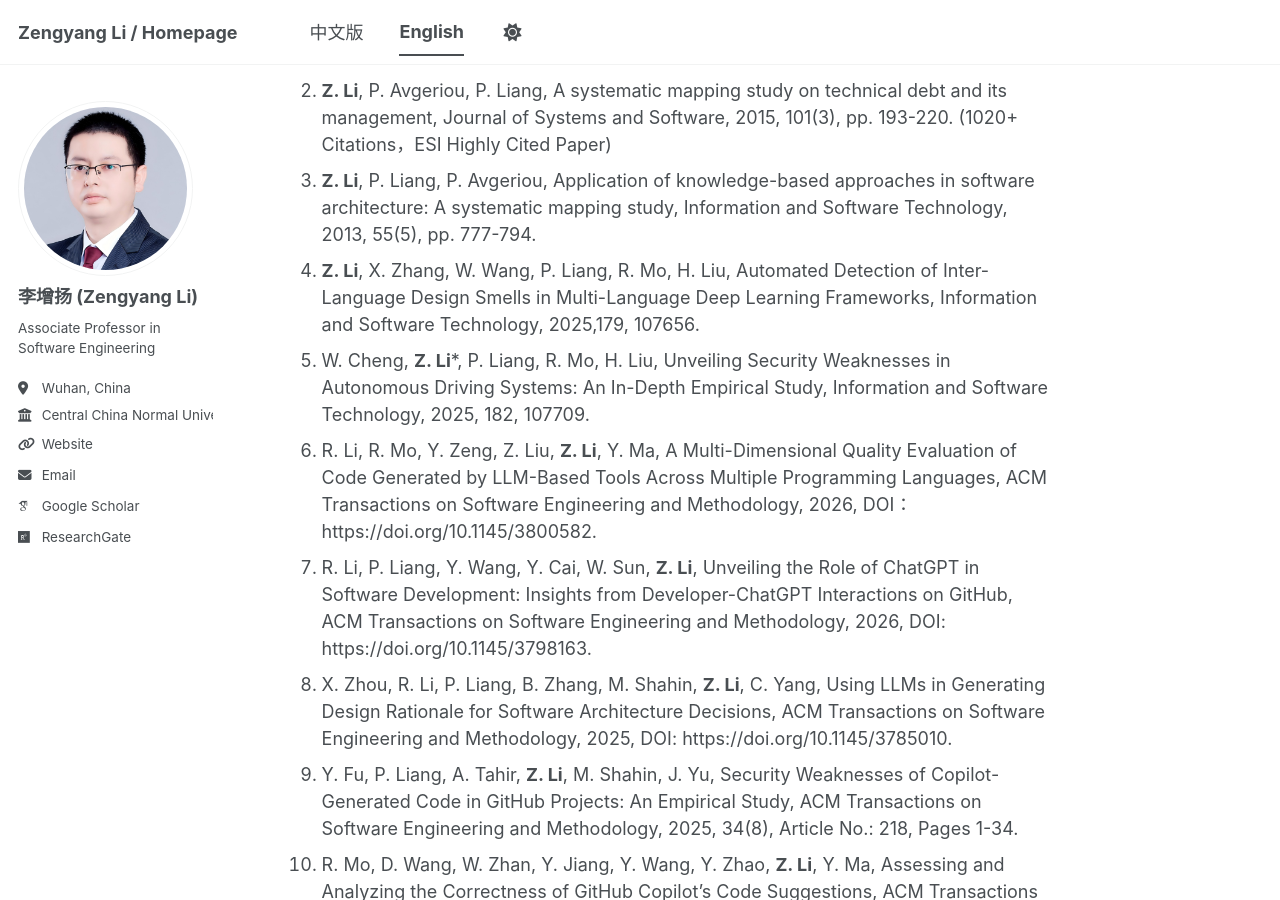
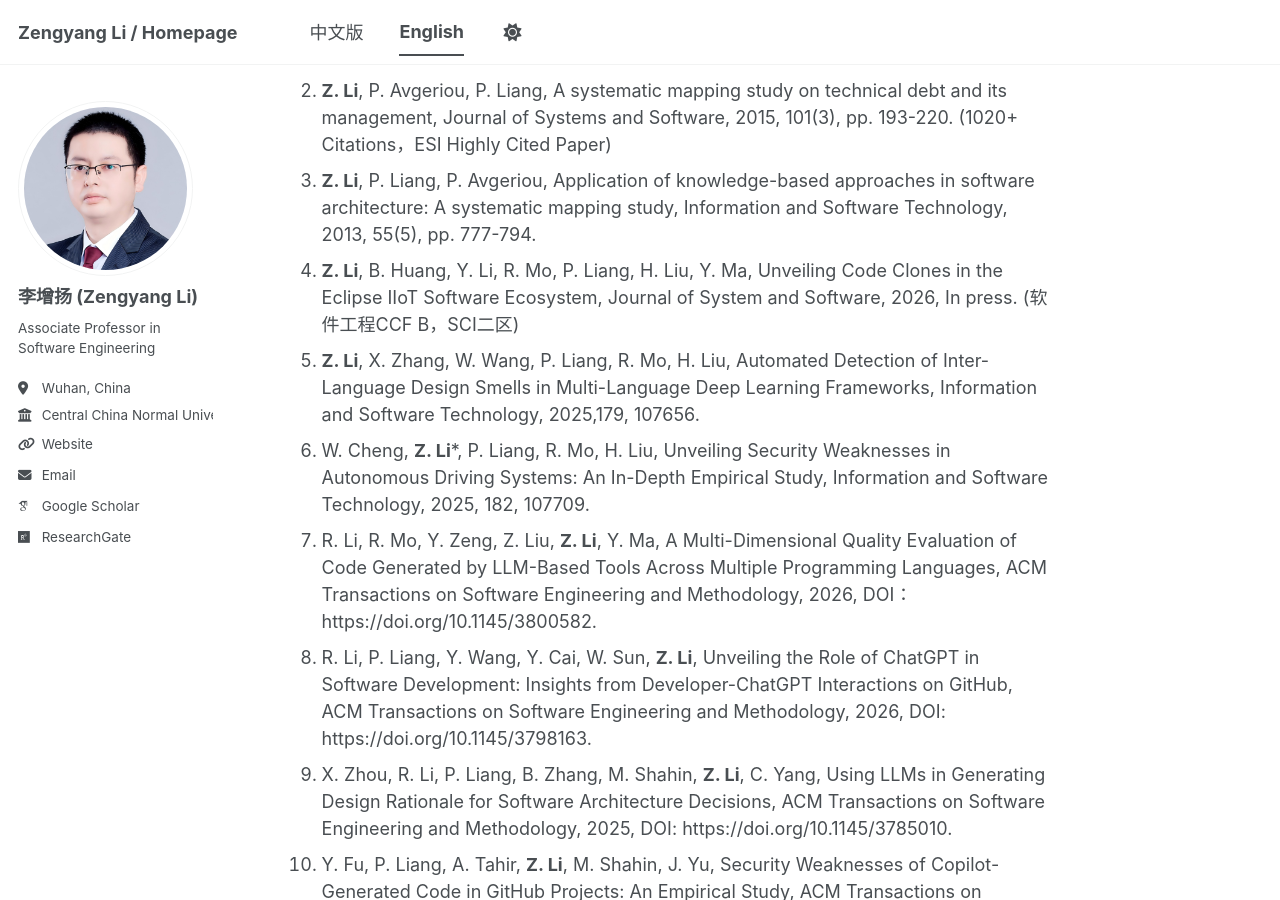
Before and after one commit to zengyang/zengyang.github.io, a Jekyll site: the page built from _pages/abouten.md, in a window 1280 px wide and 900 px high, scrolled down 1262 px. Built offline with Jekyll 4.4.1, drawn with Linux system fonts in a browser that asks for light colours; some web fonts are replaced; a script bundle is joined from its source files by our own code; library files that are not in the unit come from our copies.

Commit message:
Update abouten.md

```diff
--- a/_pages/abouten.md
+++ b/_pages/abouten.md
@@ -43,6 +43,7 @@
 1. G. Cai, **Z. Li***, P. Liang, R. Mo, H. Liu, Y. Ma, Bug Priority Change Prediction: An Exploratory Study on Apache Software, ACM Transactions on Software Engineering and Methodology, 2025, DOI: http://dx.doi.org/10.1145/3785148.
 1. **Z. Li**, P. Avgeriou, P. Liang, A systematic mapping study on technical debt and its management, Journal of Systems and Software, 2015, 101(3), pp. 193-220. (1020+ Citations，ESI Highly Cited Paper)
 1. **Z. Li**, P. Liang, P. Avgeriou, Application of knowledge-based approaches in software architecture: A systematic mapping study, Information and Software Technology, 2013, 55(5), pp. 777-794.
+1. **Z. Li**, B. Huang, Y. Li, R. Mo, P. Liang, H. Liu, Y. Ma, Unveiling Code Clones in the Eclipse IIoT Software Ecosystem, Journal of System and Software, 2026, In press. (软件工程CCF B，SCI二区)
 1. **Z. Li**, X. Zhang, W. Wang, P. Liang, R. Mo, H. Liu, Automated Detection of Inter-Language Design Smells in Multi-Language Deep Learning Frameworks, Information and Software Technology, 2025,179, 107656.
 1. W. Cheng, **Z. Li***, P. Liang, R. Mo, H. Liu, Unveiling Security Weaknesses in Autonomous Driving Systems: An In-Depth Empirical Study, Information and Software Technology, 2025, 182, 107709.
 1. R. Li, R. Mo, Y. Zeng, Z. Liu, **Z. Li**, Y. Ma, A Multi-Dimensional Quality Evaluation of Code Generated by LLM-Based Tools Across Multiple Programming Languages, ACM Transactions on Software Engineering and Methodology, 2026, DOI：https://doi.org/10.1145/3800582.
```
